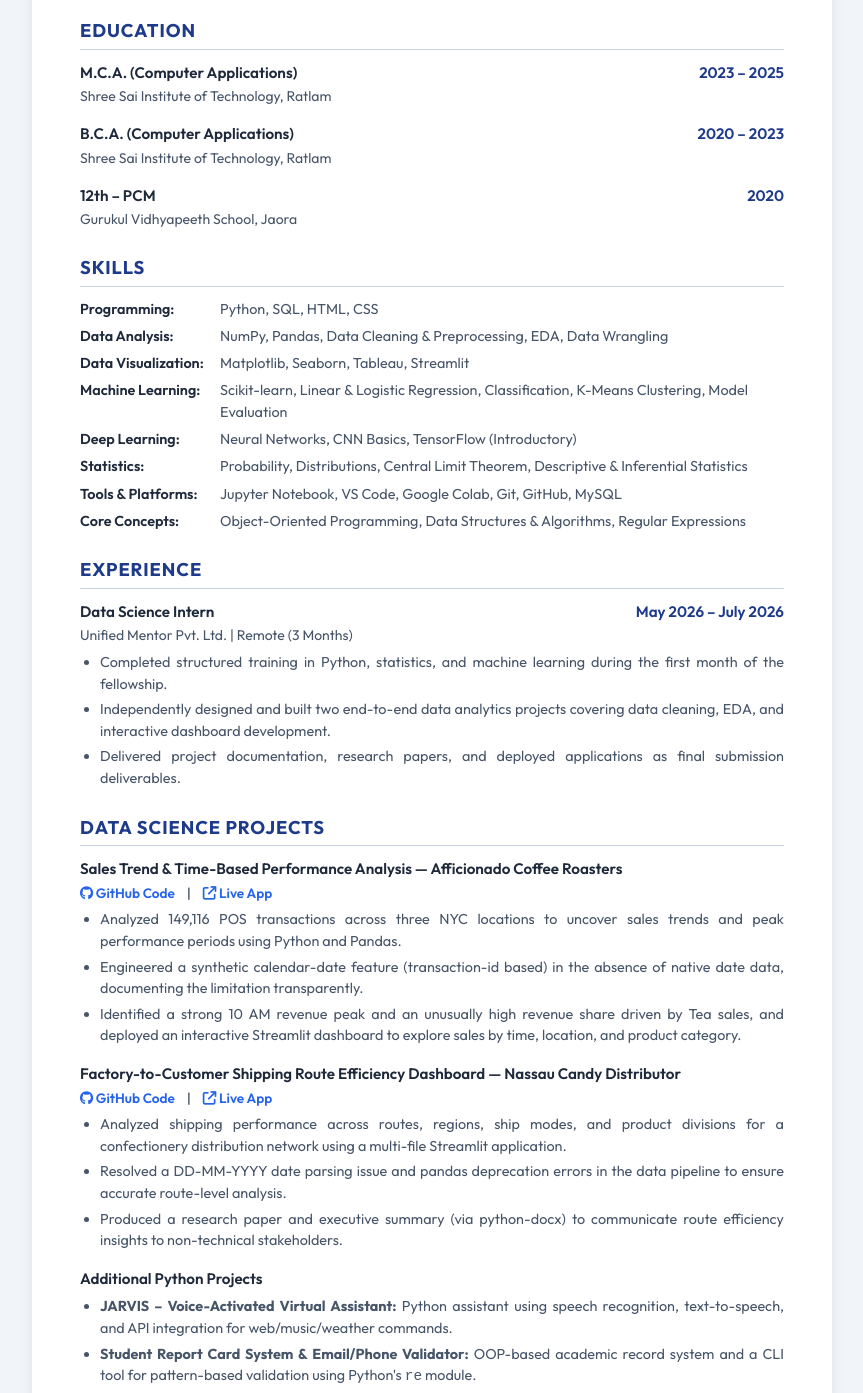
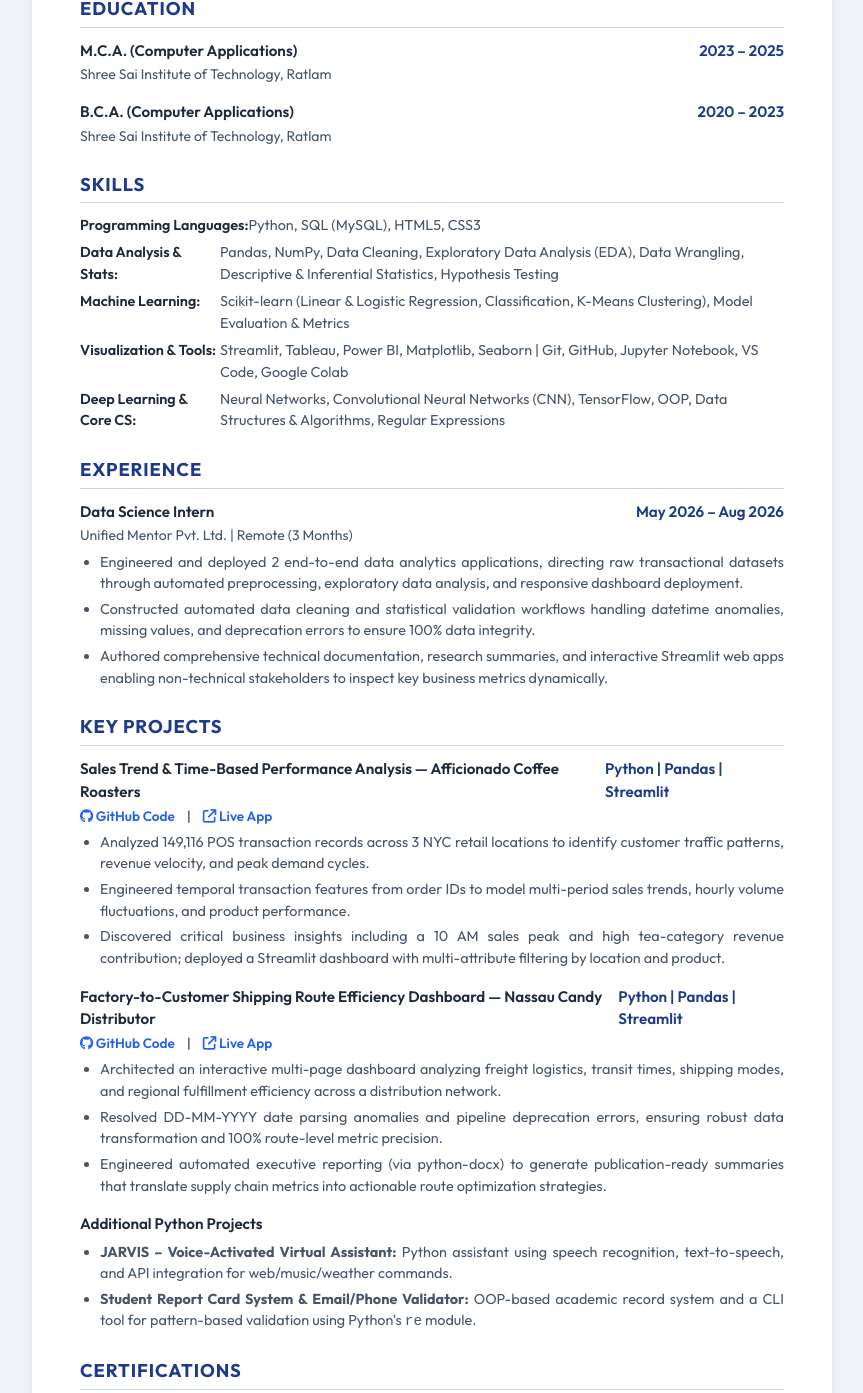
Before and after one commit to aditimarwadi/My_Portfolio, a plain HTML site: page resume.html in a window 1280 px wide. Shown: the part 534-1927 px from the top of the page, without its empty margins (208-1071 px from the left). Drawn offline with Linux system fonts and the light colour scheme.

Commit message:
Add files via upload

```diff
--- a/resume.html
+++ b/resume.html
@@ -303,7 +303,7 @@
     <div class="resume-page">
         <header>
             <h1 class="name">Aditi Marwadi</h1>
-            <p class="subtitle">Aspiring Data Scientist</p>
+            <p class="subtitle">Data Analyst | Aspiring Data Scientist</p>
             <div class="contact-info">
                 <div class="contact-item">
                     <i class="fa-solid fa-location-dot"></i> Jaora, Madhya Pradesh
@@ -332,9 +332,9 @@
 
         <!-- Summary Section -->
         <section>
-            <h2 class="section-title">Summary</h2>
+            <h2 class="section-title">Professional Summary</h2>
             <p class="summary-text">
-                MCA graduate and Data Science Intern with hands-on experience across the analytics pipeline — data cleaning, exploratory data analysis, statistical analysis, machine learning, and dashboard development. Built and deployed end-to-end Streamlit applications analyzing large real-world datasets (149,000+ transactions), including route efficiency and sales trend analysis. Proficient in Python, Pandas, NumPy, SQL, and core ML algorithms using Scikit-learn. Seeking an entry-level Data Scientist / Data Analyst role to apply analytical and machine learning skills to solve real business problems.
+                Results-driven MCA graduate and Data Science Intern with hands-on expertise across the complete analytics pipeline: data preprocessing, exploratory data analysis, predictive modeling, and interactive dashboard development. Demonstrated capability to extract actionable insights from 149,000+ real-world transactions using Python, Pandas, SQL, and Streamlit. Adept at translating complex data patterns into actionable business metrics and deploying production-ready analytical solutions.
             </p>
         </section>
 
@@ -355,13 +355,6 @@
                 </div>
                 <div class="item-subtitle">Shree Sai Institute of Technology, Ratlam</div>
             </div>
-            <div class="timeline-item">
-                <div class="item-header">
-                    <span class="item-title">12th – PCM</span>
-                    <span class="item-date">2020</span>
-                </div>
-                <div class="item-subtitle">Gurukul Vidhyapeeth School, Jaora</div>
-            </div>
         </section>
 
         <!-- Skills Section -->
@@ -369,36 +362,24 @@
             <h2 class="section-title">Skills</h2>
             <div class="skills-list">
                 <div class="skill-group">
-                    <span class="skill-category">Programming:</span>
-                    <span class="skill-values">Python, SQL, HTML, CSS</span>
+                    <span class="skill-category">Programming Languages:</span>
+                    <span class="skill-values">Python, SQL (MySQL), HTML5, CSS3</span>
                 </div>
                 <div class="skill-group">
-                    <span class="skill-category">Data Analysis:</span>
-                    <span class="skill-values">NumPy, Pandas, Data Cleaning & Preprocessing, EDA, Data Wrangling</span>
-                </div>
-                <div class="skill-group">
-                    <span class="skill-category">Data Visualization:</span>
-                    <span class="skill-values">Matplotlib, Seaborn, Tableau, Streamlit</span>
+                    <span class="skill-category">Data Analysis &amp; Stats:</span>
+                    <span class="skill-values">Pandas, NumPy, Data Cleaning, Exploratory Data Analysis (EDA), Data Wrangling, Descriptive &amp; Inferential Statistics, Hypothesis Testing</span>
                 </div>
                 <div class="skill-group">
                     <span class="skill-category">Machine Learning:</span>
-                    <span class="skill-values">Scikit-learn, Linear & Logistic Regression, Classification, K-Means Clustering, Model Evaluation</span>
+                    <span class="skill-values">Scikit-learn (Linear &amp; Logistic Regression, Classification, K-Means Clustering), Model Evaluation &amp; Metrics</span>
                 </div>
                 <div class="skill-group">
-                    <span class="skill-category">Deep Learning:</span>
-                    <span class="skill-values">Neural Networks, CNN Basics, TensorFlow (Introductory)</span>
+                    <span class="skill-category">Visualization &amp; Tools:</span>
+                    <span class="skill-values">Streamlit, Tableau, Power BI, Matplotlib, Seaborn | Git, GitHub, Jupyter Notebook, VS Code, Google Colab</span>
                 </div>
                 <div class="skill-group">
-                    <span class="skill-category">Statistics:</span>
-                    <span class="skill-values">Probability, Distributions, Central Limit Theorem, Descriptive & Inferential Statistics</span>
-                </div>
-                <div class="skill-group">
-                    <span class="skill-category">Tools & Platforms:</span>
-                    <span class="skill-values">Jupyter Notebook, VS Code, Google Colab, Git, GitHub, MySQL</span>
-                </div>
-                <div class="skill-group">
-                    <span class="skill-category">Core Concepts:</span>
-                    <span class="skill-values">Object-Oriented Programming, Data Structures & Algorithms, Regular Expressions</span>
+                    <span class="skill-category">Deep Learning &amp; Core CS:</span>
+                    <span class="skill-values">Neural Networks, Convolutional Neural Networks (CNN), TensorFlow, OOP, Data Structures &amp; Algorithms, Regular Expressions</span>
                 </div>
             </div>
         </section>
@@ -409,24 +390,25 @@
             <div class="timeline-item">
                 <div class="item-header">
                     <span class="item-title">Data Science Intern</span>
-                    <span class="item-date">May 2026 – July 2026</span>
+                    <span class="item-date">May 2026 – Aug 2026</span>
                 </div>
                 <div class="item-subtitle">Unified Mentor Pvt. Ltd. | Remote (3 Months)</div>
                 <ul class="item-bullets">
-                    <li>Completed structured training in Python, statistics, and machine learning during the first month of the fellowship.</li>
-                    <li>Independently designed and built two end-to-end data analytics projects covering data cleaning, EDA, and interactive dashboard development.</li>
-                    <li>Delivered project documentation, research papers, and deployed applications as final submission deliverables.</li>
+                    <li>Engineered and deployed 2 end-to-end data analytics applications, directing raw transactional datasets through automated preprocessing, exploratory data analysis, and responsive dashboard deployment.</li>
+                    <li>Constructed automated data cleaning and statistical validation workflows handling datetime anomalies, missing values, and deprecation errors to ensure 100% data integrity.</li>
+                    <li>Authored comprehensive technical documentation, research summaries, and interactive Streamlit web apps enabling non-technical stakeholders to inspect key business metrics dynamically.</li>
                 </ul>
             </div>
         </section>
 
         <!-- Projects Section -->
         <section>
-            <h2 class="section-title">Data Science Projects</h2>
+            <h2 class="section-title">Key Projects</h2>
 
             <div class="project-item">
                 <div class="item-header">
                     <span class="item-title">Sales Trend & Time-Based Performance Analysis — Afficionado Coffee Roasters</span>
+                    <span class="item-date">Python | Pandas | Streamlit</span>
                 </div>
                 <div class="project-links">
                     <a href="https://github.com/aditimarwadi/Afficionado-Coffee-Sales-Analytics" target="_blank"><i class="fa-brands fa-github"></i> GitHub Code</a>
@@ -434,15 +416,16 @@
                     <a href="https://afficionado-coffee-sales.streamlit.app/" target="_blank"><i class="fa-solid fa-arrow-up-right-from-square"></i> Live App</a>
                 </div>
                 <ul class="item-bullets">
-                    <li>Analyzed 149,116 POS transactions across three NYC locations to uncover sales trends and peak performance periods using Python and Pandas.</li>
-                    <li>Engineered a synthetic calendar-date feature (transaction-id based) in the absence of native date data, documenting the limitation transparently.</li>
-                    <li>Identified a strong 10 AM revenue peak and an unusually high revenue share driven by Tea sales, and deployed an interactive Streamlit dashboard to explore sales by time, location, and product category.</li>
+                    <li>Analyzed 149,116 POS transaction records across 3 NYC retail locations to identify customer traffic patterns, revenue velocity, and peak demand cycles.</li>
+                    <li>Engineered temporal transaction features from order IDs to model multi-period sales trends, hourly volume fluctuations, and product performance.</li>
+                    <li>Discovered critical business insights including a 10 AM sales peak and high tea-category revenue contribution; deployed a Streamlit dashboard with multi-attribute filtering by location and product.</li>
                 </ul>
             </div>
 
             <div class="project-item">
                 <div class="item-header">
                     <span class="item-title">Factory-to-Customer Shipping Route Efficiency Dashboard — Nassau Candy Distributor</span>
+                    <span class="item-date">Python | Pandas | Streamlit</span>
                 </div>
                 <div class="project-links">
                     <a href="https://github.com/aditimarwadi/Nassau-Candy-Route-Analysis" target="_blank"><i class="fa-brands fa-github"></i> GitHub Code</a>
@@ -450,9 +433,9 @@
                     <a href="https://shipping-route-analysis.streamlit.app/" target="_blank"><i class="fa-solid fa-arrow-up-right-from-square"></i> Live App</a>
                 </div>
                 <ul class="item-bullets">
-                    <li>Analyzed shipping performance across routes, regions, ship modes, and product divisions for a confectionery distribution network using a multi-file Streamlit application.</li>
-                    <li>Resolved a DD-MM-YYYY date parsing issue and pandas deprecation errors in the data pipeline to ensure accurate route-level analysis.</li>
-                    <li>Produced a research paper and executive summary (via python-docx) to communicate route efficiency insights to non-technical stakeholders.</li>
+                    <li>Architected an interactive multi-page dashboard analyzing freight logistics, transit times, shipping modes, and regional fulfillment efficiency across a distribution network.</li>
+                    <li>Resolved DD-MM-YYYY date parsing anomalies and pipeline deprecation errors, ensuring robust data transformation and 100% route-level metric precision.</li>
+                    <li>Engineered automated executive reporting (via python-docx) to generate publication-ready summaries that translate supply chain metrics into actionable route optimization strategies.</li>
                 </ul>
             </div>
 
@@ -471,7 +454,8 @@
         <section>
             <h2 class="section-title">Certifications</h2>
             <ul class="cert-list">
-                <li><strong>The Ultimate Job Ready Data Science Course</strong> — CodeWithHarry (2026): Python, NumPy, Pandas, Visualization, Web Scraping, SQL, Statistics & Probability, ML (Scikit-learn), Deep Learning basics, Flask, Git/GitHub.</li>
+                <li><strong>The Ultimate Job Ready Data Science Course</strong> — CodeWithHarry (Issued: 05/06/2026)</li>
+                <li><strong>Data Science Internship Certificate</strong> — Unified Mentor Pvt. Ltd. (Issued: 01/08/2026)</li>
             </ul>
         </section>
     </div>
```
Also changed, not shown: 1 other file.
